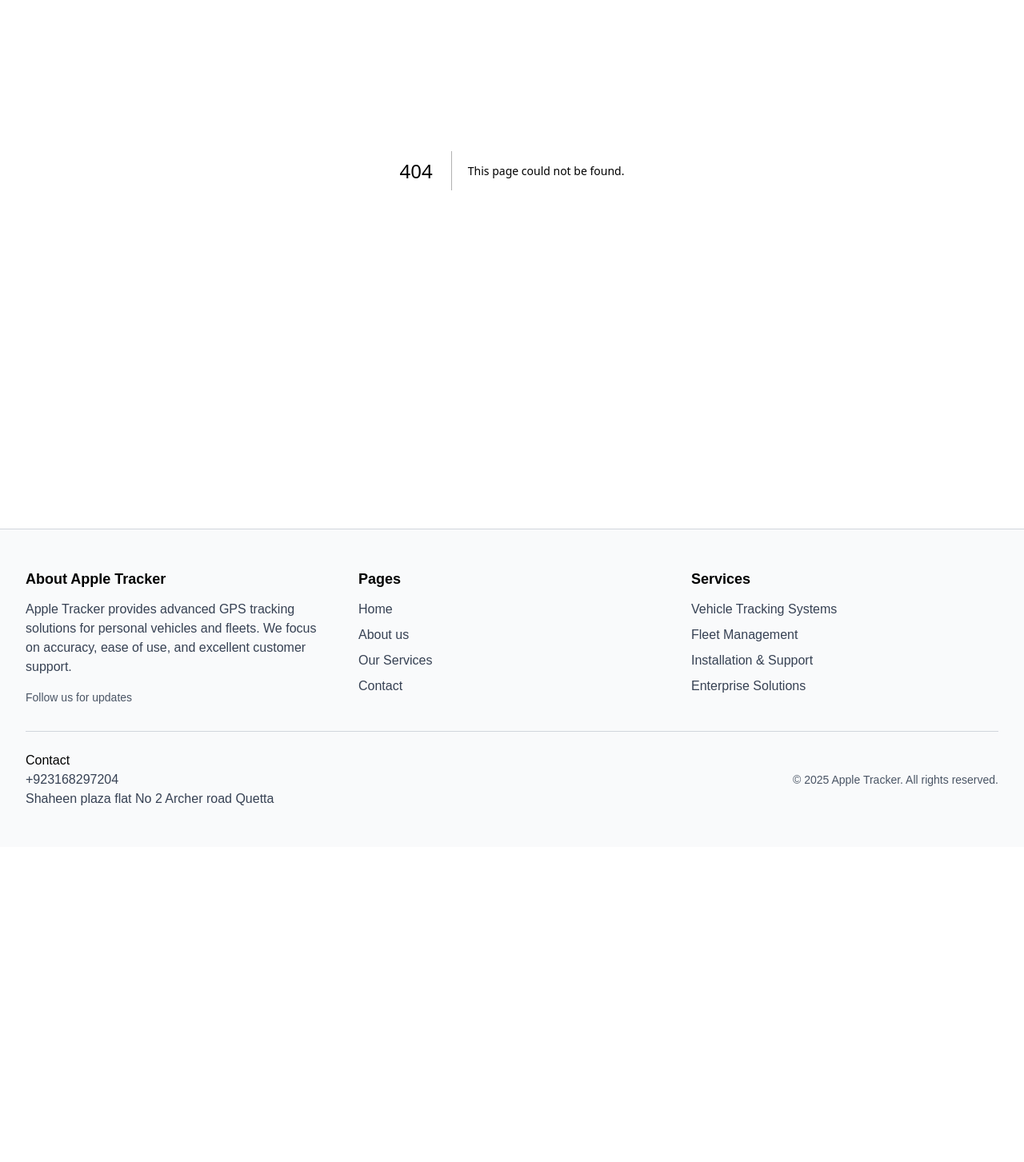
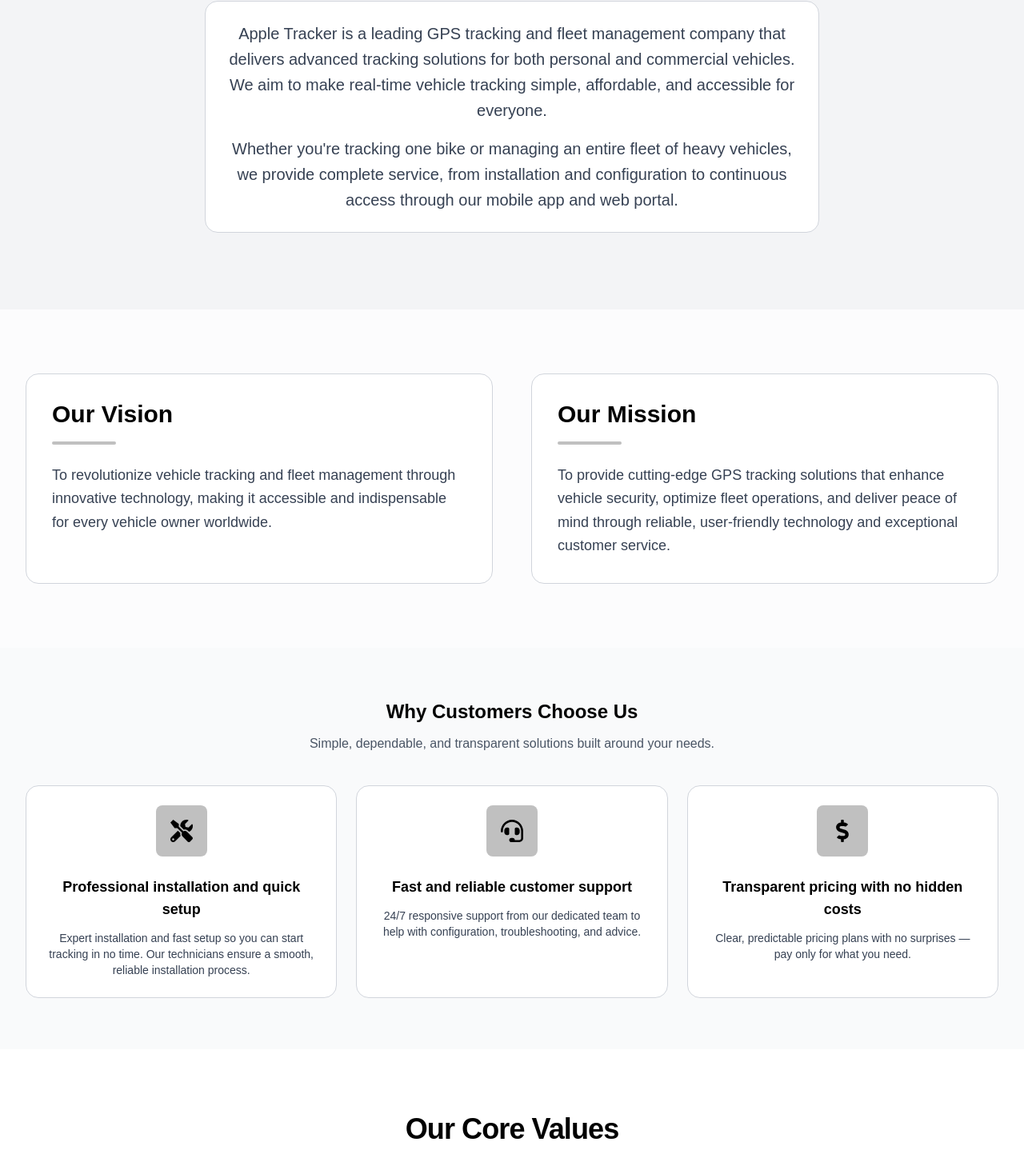
Before and after one commit to maunijaz/testRepo, a Next.js app: page /about in a window 1280 px wide. Before the commit this address had no page. Shown: the part 252-1705 px from the top of the page at 80% size. Before the commit the page ends 1311 px from the top, so only its background shows below. Built offline with nearby package versions, Linux system fonts and the light colour scheme.

Commit message:
contact push

```diff
--- /dev/null
+++ b/app/about/page.tsx
@@ -0,0 +1,25 @@
+import AboutHero from '../components/about/AboutHero';
+import CoreValues from '../components/about/CoreValues';
+import VisionMission from '../components/about/VisionMission';
+import Highlights from '../components/about/Highlights';
+import CustomerStats from '../components/about/CustomerStats';
+
+export default function AboutPage() {
+  return (
+    <main className="relative min-h-screen bg-gradient-to-br from-white to-blue-50">
+      {/* Background pattern */}
+      <div className="absolute inset-0 opacity-5 pattern-dots" />
+
+      <AboutHero />
+      <VisionMission />
+  <Highlights />
+      <CoreValues />
+      <CustomerStats />
+    </main>
+  );
+}
+
+export const metadata = {
+  title: 'About — Apple Tracker',
+  description: 'Learn more about Apple Tracker, our mission, vision and values.',
+};
--- /dev/null
+++ b/app/contact/page.tsx
@@ -0,0 +1,19 @@
+import React from 'react';
+import ContactHero from '../components/contact/ContactHero';
+import ContactInfo from '../components/contact/ContactInfo';
+import ContactForm from '../components/contact/ContactForm';
+
+export const metadata = {
+  title: 'Contact Us | Apple Tracker',
+  description: 'Get in touch with us for all your GPS tracking needs. We provide tracking solutions for bikes, cars, and heavy vehicles.',
+};
+
+export default function ContactPage() {
+  return (
+    <main>
+      <ContactHero />
+      <ContactInfo />
+      <ContactForm />
+    </main>
+  );
+}
```
